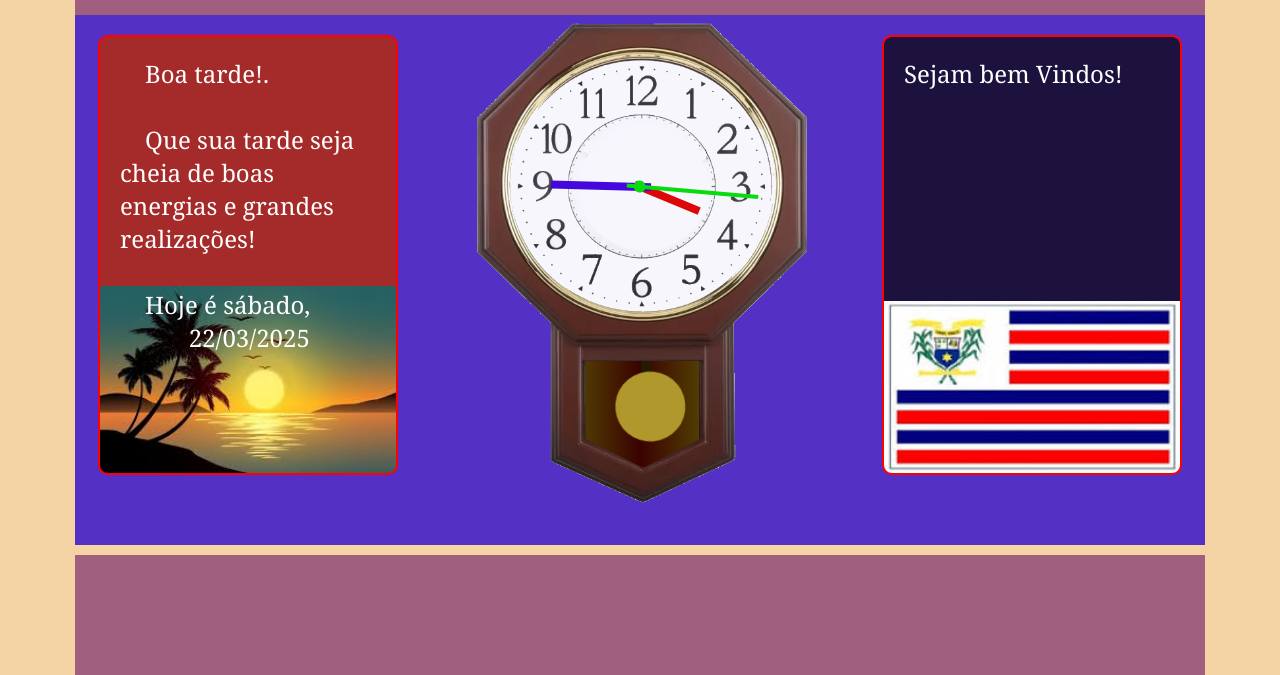
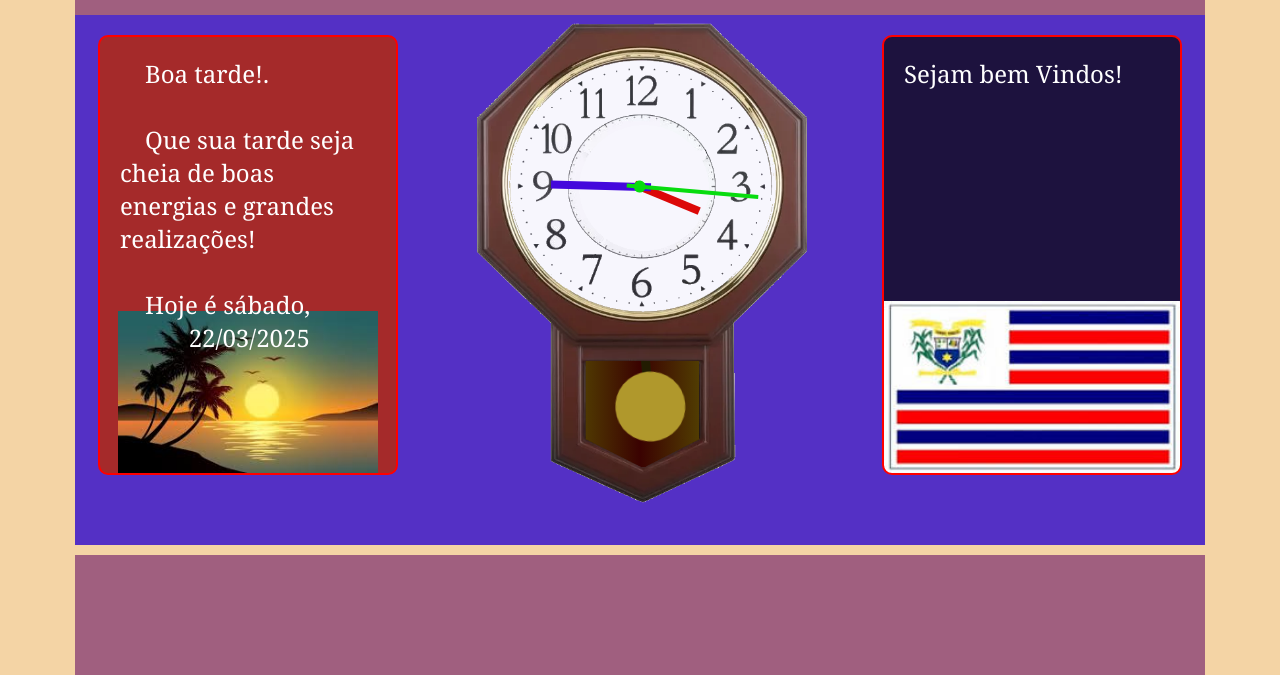
Before and after one commit to diasdevelop/relogio, a plain HTML site: page index.html in a window 1280 px wide. Shown: the part 125-800 px from the top of the page. Drawn offline with Linux system fonts and the light colour scheme.

Commit message:
Update style.css

```diff
--- a/style.css
+++ b/style.css
@@ -64,7 +64,7 @@ main {
     border-radius: 10PX;
     background-image: url(imagens/paisagen.jpg);
     background-position: bottom;
-    background-size: 300px;
+    background-size: 260px;
 
     background-repeat: no-repeat;
 }
```
